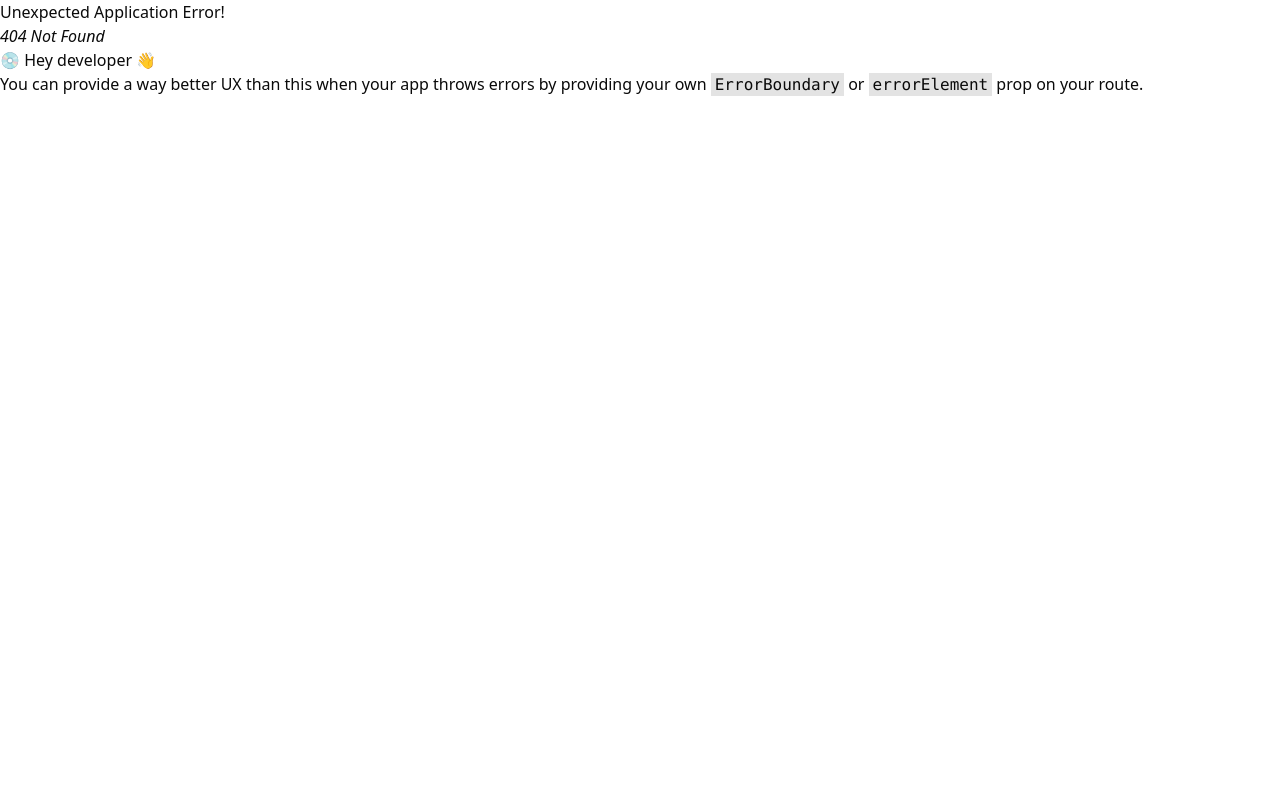
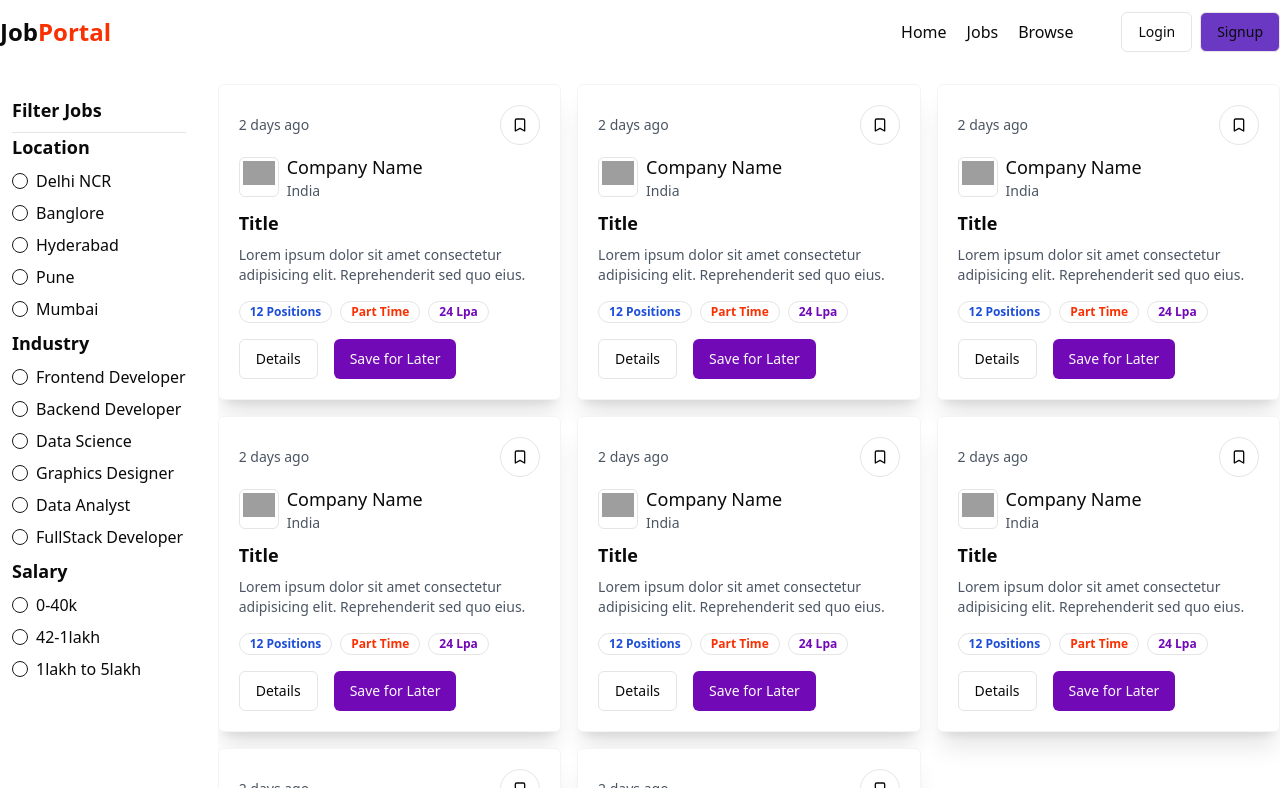
Before and after one commit to Manthanjadhav/React-shadcn-Project, a React (Vite) app in the folder Frontend/: page /jobs in a window 1280 px wide. Before the commit this address had no page. Built offline with nearby package versions, Linux system fonts and the light colour scheme; grey boxes are pictures that could not be loaded.

Commit message:
Added code for job and browse

```diff
--- a/Frontend/package.json
+++ b/Frontend/package.json
@@ -18,7 +18,7 @@
     "@radix-ui/react-avatar": "^1.1.0",
     "@radix-ui/react-label": "^2.1.0",
     "@radix-ui/react-popover": "^1.1.1",
-    "@radix-ui/react-radio-group": "^1.2.0",
+    "@radix-ui/react-radio-group": "^1.2.1",
     "@radix-ui/react-slot": "^1.1.0",
     "@reduxjs/toolkit": "^2.2.7",
     "axios": "^1.7.7",
--- /dev/null
+++ b/Frontend/src/components/Browse.jsx
@@ -0,0 +1,23 @@
+import React from "react";
+import Navbar from "./shared/Navbar";
+import Job from "./Job";
+const randomJobs = [1, 2, 3];
+function Browse() {
+  return (
+    <div>
+      <Navbar />
+      <div className="max-w-7xl mx-auto my-10">
+        <h1 className="font-bold text-xl my-10">
+          Search Results ({randomJobs.length})
+        </h1>
+        <div className="grid grid-cols-3 gap-4">
+          {randomJobs.map((item, index) => {
+            return <Job />;
+          })}
+        </div>
+      </div>
+    </div>
+  );
+}
+
+export default Browse;
--- /dev/null
+++ b/Frontend/src/components/FilterCards.jsx
@@ -0,0 +1,48 @@
+import { RadioGroup } from "@radix-ui/react-radio-group";
+import React from "react";
+import { RadioGroupItem } from "./ui/radio-group";
+import { Label } from "@radix-ui/react-label";
+const filterData = [
+  {
+    filterType: "Location",
+    array: ["Delhi NCR", "Banglore", "Hyderabad", "Pune", "Mumbai"],
+  },
+  {
+    filterType: "Industry",
+    array: [
+      "Frontend Developer",
+      "Backend Developer",
+      "Data Science",
+      "Graphics Designer",
+      "Data Analyst",
+      "FullStack Developer",
+    ],
+  },
+  {
+    filterType: "Salary",
+    array: ["0-40k", "42-1lakh", "1lakh to 5lakh"],
+  },
+];
+function FilterCards() {
+  return (
+    <div className="w-full bg-white p-3 rounded-md">
+      <h1 className="font-bold text-lg">Filter Jobs</h1>
+      <hr className="mt-2" />
+      <RadioGroup>
+        {filterData.map((data, index) => (
+          <div>
+            <h1 className="font-bold text-lg">{data.filterType}</h1>
+            {data.array.map((item, index) => (
+              <div className="flex items-center space-x-2 my-2">
+                <RadioGroupItem value={item} />
+                <Label>{item}</Label>
+              </div>
+            ))}
+          </div>
+        ))}
+      </RadioGroup>
+    </div>
+  );
+}
+
+export default FilterCards;
--- /dev/null
+++ b/Frontend/src/components/Job.jsx
@@ -0,0 +1,55 @@
+import { Bookmark } from "lucide-react";
+import React from "react";
+import { Button } from "./ui/button";
+import { Avatar, AvatarImage } from "@radix-ui/react-avatar";
+import { Badge } from "./ui/badge";
+function Job() {
+  return (
+    <div className="p-5 rounded-md shadow-xl bg-white border border-gray-100">
+      <div className="flex items-center justify-between">
+        <p className="text-sm text-gray-600">2 days ago</p>
+        <Button variant="outline" className="rounded-full" size="icon">
+          <Bookmark className="h-4 w-4" />
+        </Button>
+      </div>
+      <div className="flex items-center gap-2 my-2">
+        <Button variant="outline" size="icon">
+          <Avatar className="w-8 h-8">
+            <AvatarImage
+              src="https://tse3.mm.bing.net/th?id=OIP.qgp1rab4Db9aIZJ56hTD4wHaFj&pid=Api&P=0&h=180"
+              alt="User avatar"
+            />
+          </Avatar>
+        </Button>
+        <div>
+          <h1 className="font-medium text-lg"> Company Name</h1>
+          <p className="text-sm text-gray-600">India</p>
+        </div>
+      </div>
+      <div>
+        <h1 className="font-bold text-lg my-2">Title</h1>
+        <p className="text-sm text-gray-600">
+          Lorem ipsum dolor sit amet consectetur adipisicing elit. Reprehenderit
+          sed quo eius.
+        </p>
+      </div>
+      <div className="flex items-center gap-2 mt-4">
+        <Badge className="text-blue-700 font-bold" variant="ghost">
+          12 Positions
+        </Badge>
+        <Badge className="text-[#F83002] font-bold" variant="ghost">
+          Part Time
+        </Badge>
+        <Badge className="text-[#7209b7] font-bold" variant="ghost">
+          24 Lpa
+        </Badge>
+      </div>
+      <div className="flex items-center gap-4 mt-4">
+        <Button variant="outline">Details</Button>
+        <Button className="bg-[#7209b7] ">Save for Later</Button>
+      </div>
+    </div>
+  );
+}
+
+export default Job;
--- /dev/null
+++ b/Frontend/src/components/Jobs.jsx
@@ -0,0 +1,37 @@
+import React from "react";
+import Navbar from "./shared/Navbar";
+import FilterCards from "./FilterCards";
+import Job from "./Job";
+
+const jobsArray = [1, 2, 3, 4, 5, 6, 7, 8];
+
+function Jobs() {
+  return (
+    <div>
+      <Navbar />
+      <div className="max-w-7xl mx-auto mt-5">
+        <div className="flex gap-5">
+          <div className="w-20%">
+            <FilterCards />
+          </div>
+
+          {jobsArray.length === 0 ? (
+            <span>Job not found</span>
+          ) : (
+            <div className="flex-1 h-[88vh] overflow-y-auto pb-5">
+              <div className="grid grid-cols-3 gap-4">
+                {jobsArray.map((item, index) => (
+                  <div>
+                    <Job key={index} />
+                  </div>
+                ))}
+              </div>
+            </div>
+          )}
+        </div>
+      </div>
+    </div>
+  );
+}
+
+export default Jobs;
--- /dev/null
+++ b/Frontend/src/components/Profile.jsx
@@ -0,0 +1,22 @@
+import React from "react";
+import Navbar from "./shared/Navbar";
+import { Avatar } from "@radix-ui/react-avatar";
+import { AvatarImage } from "./ui/avatar";
+
+function Profile() {
+  return (
+    <div>
+      <Navbar />
+      <div className="bg-white border border-gray-200 my-5 p-8 rounded-2xl">
+        <Avatar className="w-8 h-8">
+          <AvatarImage
+            src="https://tse3.mm.bing.net/th?id=OIP.qgp1rab4Db9aIZJ56hTD4wHaFj&pid=Api&P=0&h=180"
+            alt="Profile Avatar"
+          />
+        </Avatar>
+      </div>
+    </div>
+  );
+}
+
+export default Profile;
--- a/Frontend/src/components/auth/Login.jsx
+++ b/Frontend/src/components/auth/Login.jsx
@@ -9,7 +9,7 @@
 import axios from "axios";
 import { USER_API_END_POINT } from "@/utils/constant";
 import { useDispatch, useSelector } from "react-redux";
-import { setLoading } from "@/redux/authSlice";
+import { setLoading, setUser } from "@/redux/authSlice";
 import { Loader2 } from "lucide-react";
 
 function Login() {
@@ -35,12 +35,13 @@
         withCredentials: true,
       });
       if (res.data.success) {
+        dispatch(setUser(res.data.user));
         toast.success(res.data.message);
         navigate("/");
       }
     } catch (error) {
       console.log(error);
-      toast.success(error.response.data.message);
+      toast.error(error.response.data.message);
     } finally {
       dispatch(setLoading(false));
     }
--- a/Frontend/src/components/shared/Navbar.jsx
+++ b/Frontend/src/components/shared/Navbar.jsx
@@ -4,9 +4,10 @@
 import { Avatar, AvatarImage } from "../ui/avatar";
 import { LogOut, User2 } from "lucide-react";
 import { Link } from "react-router-dom";
+import { useSelector } from "react-redux";
 
 function Navbar() {
-  const user = false;
+  const { user } = useSelector((store) => store.auth);
   return (
     <div className="bg-white">
       <div className="flex items-center justify-between mx-auto max-w-7xl h-16">
@@ -17,9 +18,15 @@
         </div>
         <div className="flex item-center gap-12">
           <ul className="flex font-medium items-center gap-5">
-            <li>Home</li>
-            <li>Jobs</li>
-            <li>Browse</li>
+            <li>
+              <Link to="/">Home</Link>
+            </li>
+            <li>
+              <Link to="/jobs">Jobs</Link>
+            </li>
+            <li>
+              <Link to="/browse">Browse</Link>
+            </li>
           </ul>
           {!user ? (
             <div className="flex items-center gap-2">
@@ -63,7 +70,9 @@
                 <div className="flex flex-col text-gray-600 my-2">
                   <div className="flex w-fit items-center gap-2 cursor-pointer">
                     <User2 />
-                    <Button variant="link">View Profile</Button>
+                    <Button variant="link">
+                      <Link to="/profile">View Profile</Link>
+                    </Button>
                   </div>
                   <div className="flex w-fit items-center gap-2 cursor-pointer">
                     <LogOut />
--- a/Frontend/src/redux/authSlice.js
+++ b/Frontend/src/redux/authSlice.js
@@ -4,13 +4,17 @@
   name: "auth",
   initialState: {
     loading: false,
+    user: null,
   },
   reducers: {
     setLoading: (state, action) => {
       state.loading = action.payload;
     },
+    setUser: (state, action) => {
+      state.user = action.payload;
+    },
   },
 });
 
-export const { setLoading } = authSlice.actions;
+export const { setLoading, setUser } = authSlice.actions;
 export default authSlice.reducer;
```
Also changed, not shown: Frontend/src/App.jsx (+15 -0 lines).
